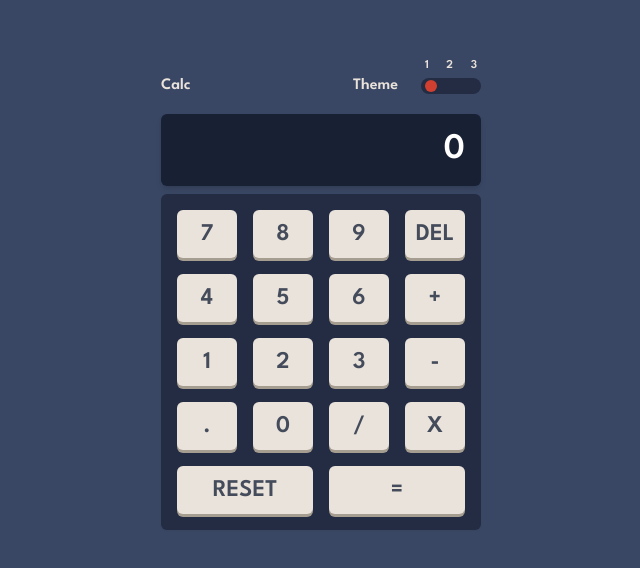
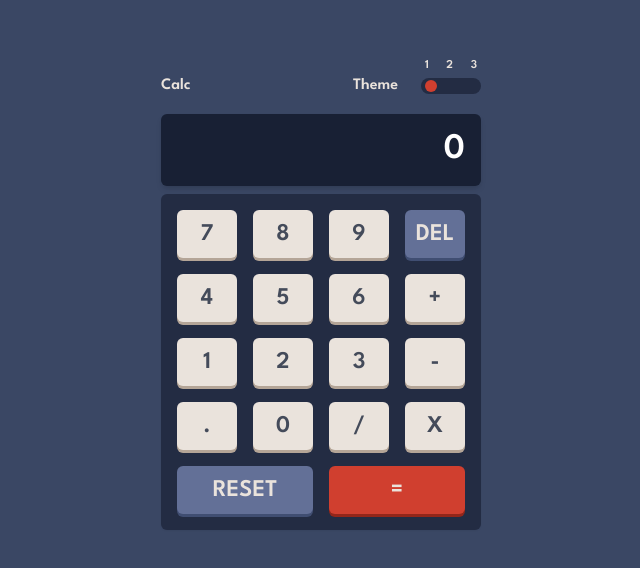
Before and after one commit to Ehsan-eslami/next-calculator-app, a Next.js app: page / in a window 1280 px wide. Shown: the part 106-674 px from the top of the page, without its empty margins (319-959 px from the left). Built offline with nearby package versions, Linux system fonts and the light colour scheme.

Commit message:
feat: complete button logic

```diff
--- a/src/app/globals.css
+++ b/src/app/globals.css
@@ -96,7 +96,7 @@ main{
 }
 
 .display{
-  @apply h-10 rounded-md p-4 text-end shadow-md text-4xl font-semibold
+  @apply h-10 rounded-md p-4 text-end shadow-md text-4xl font-semibold overflow-hidden
 }
 
 .button-part{
@@ -104,7 +104,19 @@ main{
 }
 
 .button{
-  @apply rounded-md px-4 py-2 text-2xl font-semibold flex flex-col justify-center items-center
+  @apply rounded-md px-4 py-2 text-2xl font-semibold flex flex-col justify-center items-center duration-300 active:scale-95
+}
+
+.reset-button{
+  @apply  col-span-2 rounded-md px-4 py-2 text-2xl font-semibold flex flex-col justify-center items-center duration-300 text-t1-key-bg-orange active:scale-95
+}
+
+.del-button{
+  @apply rounded-md px-4 py-2 text-2xl font-semibold flex flex-col justify-center items-center text-t1-key-bg-orange duration-300 active:scale-95
+}
+
+.equal-button{
+  @apply col-span-2 rounded-md px-4 py-2 text-2xl font-semibold flex flex-col justify-center items-center duration-300 active:scale-95
 }
 
 /* ----------------------theme 1----------------------- */
@@ -129,7 +141,19 @@ main{
 }
 
 .themeOne .button{
-  @apply bg-t1-key-bg-orange  text-t1-text-dark shadow-Two
+  @apply bg-t1-key-bg-orange  text-t1-text-dark shadow-one hover:bg-t1-text-white
+}
+
+.themeOne .reset-button {
+  @apply bg-t1-key-bg shadow-del-one hover:bg-t3-key-shadow-magenta
+}
+
+.themeOne .del-button {
+  @apply bg-t1-key-bg shadow-del-one hover:bg-t3-key-shadow-magenta
+}
+
+.themeOne .equal-button {
+  @apply bg-t1-key-bg-red shadow-e-one text-t1-key-bg-orange hover:bg-t2-key-bg-orange
 }
 
 
@@ -156,8 +180,21 @@ main{
 }
 
 .themeTwo .button{
-  @apply bg-t2-key-bg-yellow text-t2-text-dark shadow-Two
+  @apply bg-t2-key-bg-yellow text-t2-text-dark shadow-Two hover:bg-t1-text-white
 }
+
+.themeTwo .reset-button {
+  @apply bg-t2-key-bg-cyan shadow-del-Two hover:bg-t3-key-shadow-magenta
+}
+
+.themeTwo .del-button {
+  @apply bg-t2-key-bg-cyan shadow-del-Two hover:bg-t3-key-shadow-magenta
+}
+
+.themeTwo .equal-button {
+  @apply bg-t2-key-bg-orange shadow-e-Two text-t1-key-bg-orange hover:bg-red-400
+}
+
 
 
 
@@ -187,5 +224,17 @@ main{
 }
 
 .themeThree .button{
-  @apply bg-t3-key-bg-violet text-t3-text-yellow shadow-three
+  @apply bg-t3-key-bg-dark-violet  text-t3-text-yellow shadow-three hover:bg-t3-key-shadow-magenta
 }
+
+.themeThree .reset-button {
+  @apply   bg-t3-key-bg-violet shadow-del-three hover:bg-t3-key-shadow-magenta
+}
+
+.themeThree .del-button {
+  @apply bg-t3-key-bg-violet shadow-del-three hover:bg-t3-key-shadow-magenta
+}
+
+.themeThree .equal-button {
+  @apply bg-t3-key-bg-cyan shadow-e-three text-t3-text-dark-blue hover:bg-t1-key-bg-orange
+}
--- a/src/app/page.tsx
+++ b/src/app/page.tsx
@@ -1,15 +1,8 @@
 'use client'
-
-import Button from "@/components/Button";
-import Display from "@/components/Display";
+import Calc from "@/components/Calc";
 import ThemeProvider from "@/components/ThemeProvider";
-import { useState } from "react";
 
 export default function Home() {
-  const [display, setDisplay] = useState('')
-  const [result, setResult] = useState('')
-
-  // TODO: create functions for each button
 
 
   return (
@@ -19,27 +12,7 @@ export default function Home() {
       <ThemeProvider/>
     </header>
     <main>
-      <Display result={result} display={display} />
-      <div className="button-part">
-        <Button name="" value={7} />
-        <Button name="" value={8} />
-        <Button name="" value={9} />
-        <Button name="DEL" value={0}/>
-        <Button name="" value={4}/>
-        <Button name="" value={5}/>
-        <Button name="" value={6}/>
-        <Button name="+" value={0}/>
-        <Button name="" value={1}/>
-        <Button name="" value={2}/>
-        <Button name="" value={3}/>
-        <Button name="-" value={0}/>
-        <Button name="." value={0}/>
-        <Button name="" value={0}/>
-        <Button name="/" value={0}/>
-        <Button name="X" value={0}/>
-        <Button name="RESET" value={0}/>
-        <Button name="=" value={0}/>
-      </div>
+      <Calc />
     </main>
   </div>
   );
--- a/src/components/Button.tsx
+++ /dev/null
@@ -1,16 +0,0 @@
-interface buttonProps {
-  value: number
-  name: string
-}
-
-const Button: React.FC<buttonProps> = ({name, value}) => {
-  return(
-    // TODO: add function to this component
-    <div className={name === "RESET" ? "button col-span-2" : name === "=" ? "button col-span-2" : "button" }>
-      <span>
-        {name ? name : value}
-      </span>
-    </div>
-  )
-}
-export default Button
--- /dev/null
+++ b/src/components/Calc.tsx
@@ -0,0 +1,73 @@
+import { useState } from "react"
+import Display from "./Display"
+
+export const buttons = [
+  "7", "8", "9", "DEL",
+  "4", "5", "6", "+",
+  "1", "2", "3", "-",
+  ".", "0", "/", "X",
+  "RESET", "="
+]
+
+export default function Calc() {
+  const [display, setDisplay] = useState('')
+  const [result, setResult] = useState('')
+
+  const handleClick = (button: string) => {
+    switch (button) {
+      case "DEL" :
+        setDisplay(display.slice(0, -1))
+        break;
+
+      case "RESET" :
+        setDisplay("")
+        setResult('')
+        break;
+
+      case "=" :
+        try{
+          const evaluated = eval(display.replace("X", "*"))
+          setResult(String(evaluated))
+          setDisplay(String(evaluated))
+        } catch (err) {
+          setResult("Error")
+        }
+        break
+
+      default:
+        if(result.length > 0) {
+          if(['+', '-', '/', 'X'].includes(button)){
+            setDisplay(result + button)
+          } else {
+            setDisplay(button)
+          }
+          setResult("")
+        } else {
+          setDisplay(display + button)
+        }
+        break
+    }
+  }
+
+  return (
+    <>
+      <Display result={result} display={display} />
+        <div className="button-part">
+          { buttons.map(button => (
+            <button
+            key={button}
+            onClick={() => handleClick(button)}
+            className={
+              button === "RESET" ? "reset-button"
+              : button === "DEL" ? "del-button"
+              : button === "=" ? "equal-button"
+              : "button" }
+              >
+              {button}
+            </button>
+          )
+        )}
+      </div>
+    </>
+  )
+}
--- a/tailwind.config.ts
+++ b/tailwind.config.ts
@@ -56,8 +56,14 @@ const config: Config = {
       },
       boxShadow: {
         'one': "0px 3px 0px hsl(28, 16%, 65%) ",
+        'del-one': "0px 3px 0px hsl(224, 28%, 35%) ",
+        'e-one': "0px 3px 0px hsl(6, 70%, 34%)",
         'Two': "0px 3px 0px rgba(166, 157, 145, 1)",
+        'del-Two': "0px 3px 0px hsl(185, 58%, 25%)",
+        'e-Two': "0px 3px 0px hsl(25, 99%, 27%)",
         'three': "0px 3px 0px hsl(290, 70%, 36%)",
+        'del-three': "0px 3px 0px hsl(285, 91%, 52%)",
+        'e-three': "0px 3px 0px hsl(177, 92%, 70%)",
       }
     },
   },
```
Also changed, not shown: 1 other file (tests, documents, lock files or other folders).
